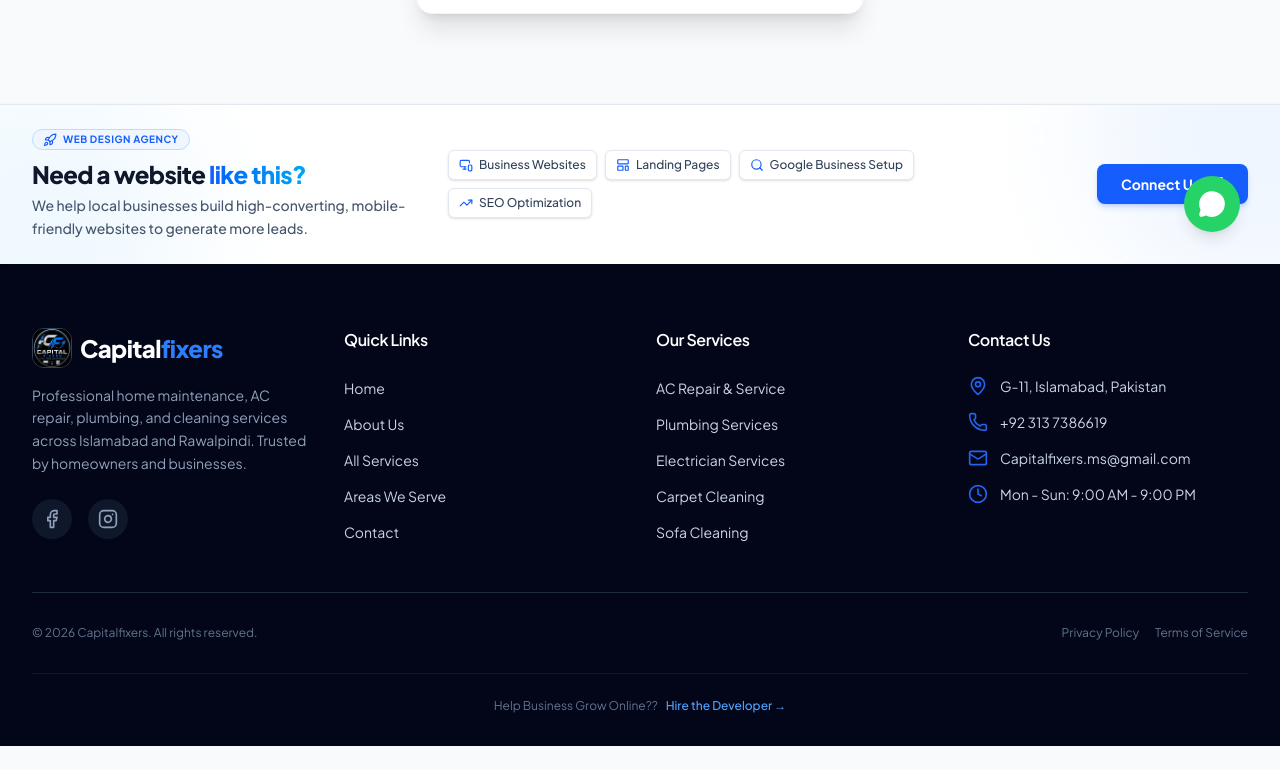
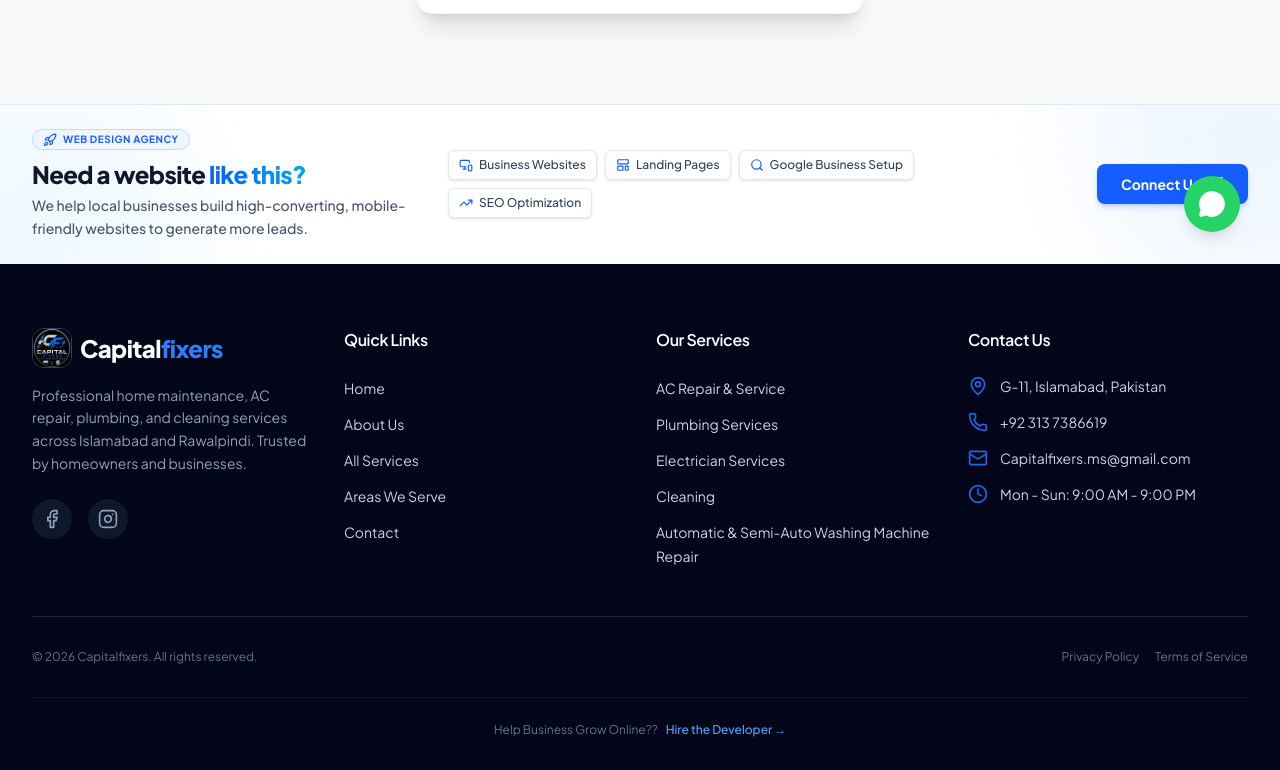
Before and after one commit to haroonashraf-dev/Capitalfixers, a React (Vite) app: page /admin in a window 1280 px wide. Shown: the part 528-1298 px from the top of the page. Before the commit the page ends 1274 px from the top, so only its background shows below. Built offline with nearby package versions, Linux system fonts and the light colour scheme.

Commit message:
update content.ts

```diff
--- a/src/data/content.ts
+++ b/src/data/content.ts
@@ -25,21 +25,21 @@ export const services = [
   },
 
   {
-    id: "carpet-cleaning",
-    title: "Carpet Cleaning",
+    id: "cleaning",
+    title: "Cleaning",
     description: "Industrial-grade machines for deep cleaning of carpets and rugs right at your doorstep.",
     icon: "Brush",
-    slug: "carpet-cleaning",
+    slug: "cleaning",
     features: ["Steam Cleaning", "Stain & Spot Treatment", "Quick Drying", "Dust Mite Removal"]
   },
-  {
-    id: "sofa-cleaning",
-    title: "Sofa Cleaning",
-    description: "Deep shampoo capabilities to remove tough stains, dust, and allergens from your sofas, restoring their shine.",
-    icon: "Sofa",
-    slug: "sofa-cleaning",
-    features: ["Deep Shampoo Wash", "Stain Removal", "Fabric Protection", "Odor Neutralization"]
-  },
+  // {
+  //   id: "sofa-cleaning",
+  //   title: "Sofa Cleaning",
+  //   description: "Deep shampoo capabilities to remove tough stains, dust, and allergens from your sofas, restoring their shine.",
+  //   icon: "Sofa",
+  //   slug: "sofa-cleaning",
+  //   features: ["Deep Shampoo Wash", "Stain Removal", "Fabric Protection", "Odor Neutralization"]
+  // },
   {
     id: "washing-machine",
     title: "Automatic & Semi-Auto Washing Machine Repair",
```
